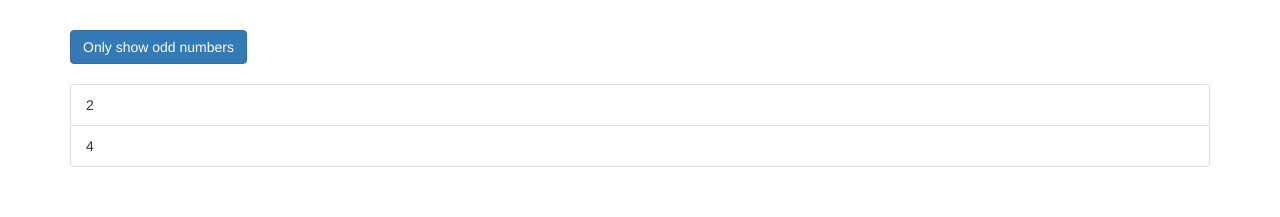
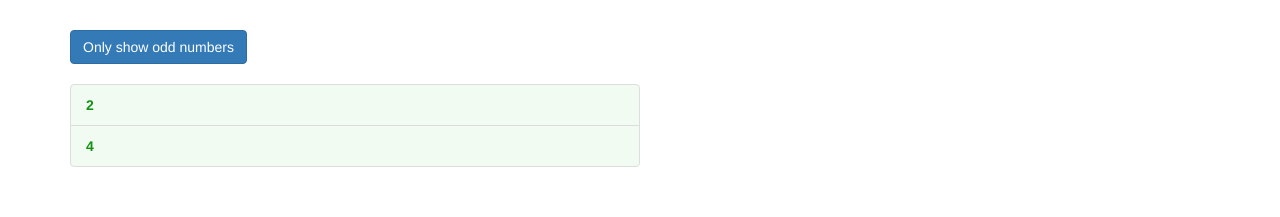
Before and after one commit to Brigilets/learning-angular-directives, an Angular app: page / in a window 1280 px wide. Shown: the top 217 px of the page. Built offline with nearby package versions, Linux system fonts and the light colour scheme.

Commit message:
added styles using ngClass & ngStyle directives

```diff
--- a/src/app/app.component.css
+++ b/src/app/app.component.css
@@ -1,3 +1,22 @@
 .container {
   margin-top: 30px;
 }
+.odd {
+  color: rgb(9, 83, 241);
+  font-weight: 600;
+}
+.even {
+  color: rgb(20, 146, 20);
+  font-weight: 600;
+}
+.custom-list-group {
+  display: flex;
+  flex-direction: column;
+  flex-wrap: wrap;
+}
+
+.list-group-item {
+  flex-basis: 50%;
+  max-width: 50%;
+  box-sizing: border-box;
+}
--- a/src/app/app.component.html
+++ b/src/app/app.component.html
@@ -5,10 +5,17 @@
         Only show {{ numberType }} numbers
       </button>
       <br /><br />
-      <ul class="list-group">
+      <ul class="list-group custom-list-group">
         <li
+          [ngClass]="{ odd: number % 2 !== 0, even: number % 2 === 0 }"
+          [ngStyle]="{
+            backgroundColor:
+              number % 2 !== 0
+                ? 'rgba(183, 223, 253, 0.254)'
+                : 'rgba(203, 240, 203, 0.264)'
+          }"
           *ngFor="let number of onlyOdd ? oddNumbers : evenNumbers"
-          class="list-group-item"
+          class="col-6 list-group-item"
         >
           {{ number }}
         </li>
```
